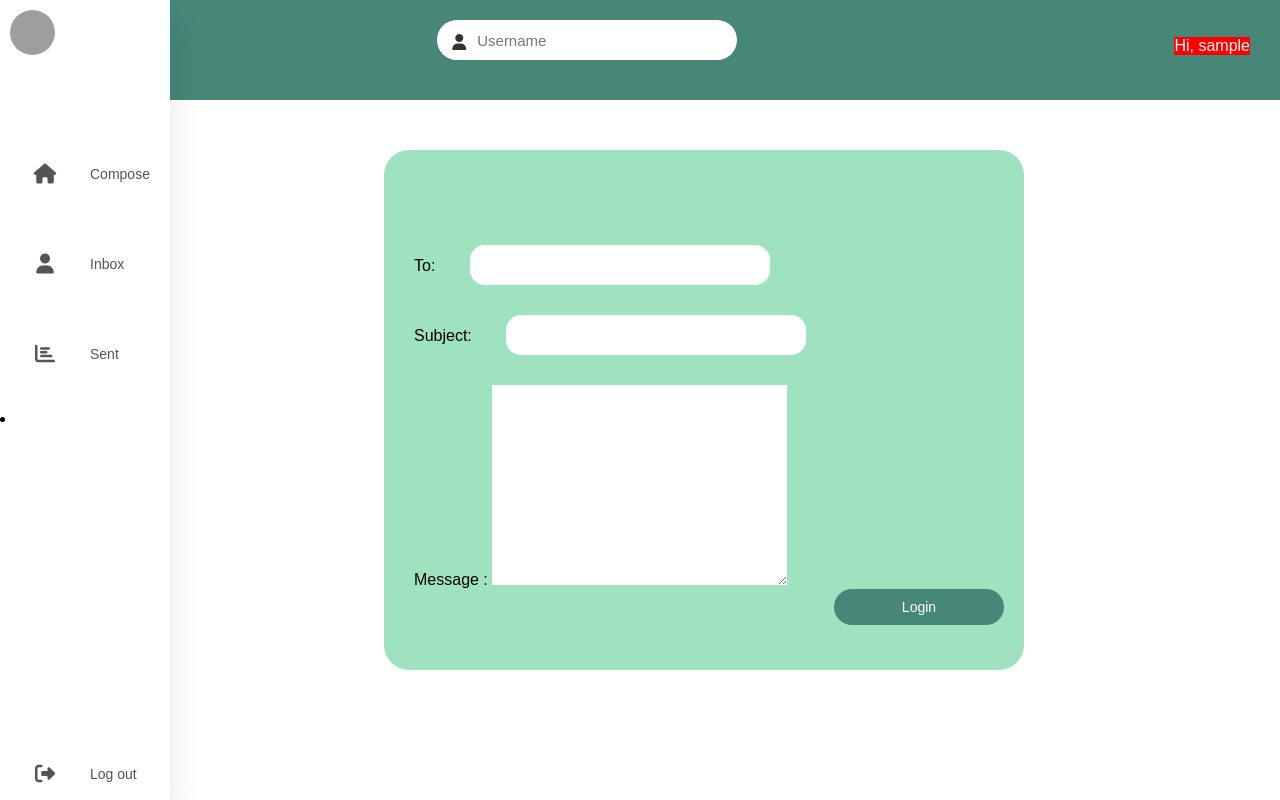
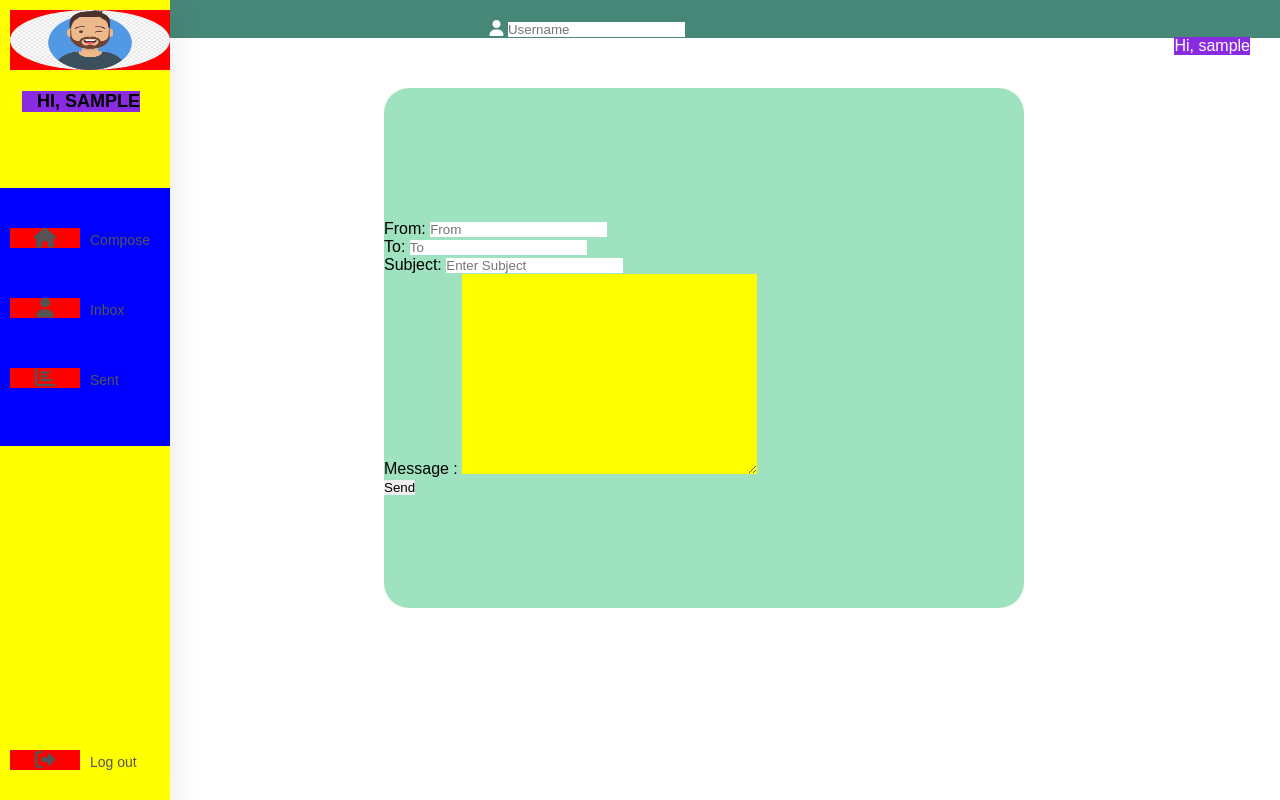
Before and after one commit to ryan541/Complaint-System, a PHP site: page /compose.php in a window 1280 px wide. Run offline with PHP 8.4, Linux system fonts and the light colour scheme; the visitor is signed in with stand-in values (Sample User, id 1); some libraries are stand-ins or nearby versions; grey boxes are pictures that could not be loaded.

```diff
--- a/compose.php
+++ b/compose.php
@@ -24,7 +24,7 @@ if(isset($_SESSION['error'])){
     <meta http-equiv="X-UA-Compatible" content="IE=edge">
     <meta name="viewport" content="width=device-width, initial-scale=1.0">
     <script src="https://kit.fontawesome.com/97ab0026dc.js" crossorigin="anonymous"></script>
-    <link rel="stylesheet" type="text/css" href="style.css">
+    <link rel="stylesheet" type="text/css" href="./styles/compose.css">
     <title><?php echo $_SESSION['username'] ?></title>
 </head>
 
@@ -32,32 +32,39 @@ if(isset($_SESSION['error'])){
     <ul>
         <li>
         <div class="logo">
-        <img src="/res/image1.png" alt="" >
-        <span class="nav-item one" ></span> </div></li>
+        <img src="./images/user.png" alt="img" >
+        <span class="users">  <p>Hi,
+        <?php echo $_SESSION['username'] ?>
+        </span>
+        </div>
+        </li>
 
         <div class="sideCos">
         <li>
             <a href="compose.html">
             <i class="fas fa-home"></i>
             <span class="nav-item">Compose</span>
-        </a></li>
+            </a>
+        </li>
         <li>
             <a href="inbox.html">
             <i class="fas fa-user"></i>
             <span class="nav-item">Inbox</span>
-        </a></li>
+            </a>
+        </li>
         <li>
             <a href="sent.html">
             <i class="fas fa-chart-bar"></i>
             <span class="nav-item">Sent</span>
         </a></li>
-     </ul>
+
         <li>
             <a href="login.php"  class="logout">
             <i class="fas fa-sign-out-alt"></i>
             <span class="nav-item">Log out</span>
         </a></li>
         </div>
+    </ul>
 </nav>
 <body>
 
@@ -76,16 +83,21 @@ if(isset($_SESSION['error'])){
 
 <!-- <div class="main"> -->
 <div class="composeForm">
-    <form class="form2">
+    <form action="password.php" method="POST">
+
+        <span>
+        From:
+        <input type="text" id="From" placeholder="From" name="From" required>
+        </span><br>
 
         <span>
         To:
-          <input type="text"  name="">
+        <input type="text" id="To" placeholder="To" name="To" required>
         </span><br>
 
         <span>
         Subject:
-          <input type="text" name="">
+        <input type="text" id="subject" placeholder="Enter Subject" name="subject" required>
         </span><br>
 
         <span>
@@ -93,8 +105,9 @@ if(isset($_SESSION['error'])){
         <textarea class="messageText" cols= "35" rows="5"></textarea>
         </span><br>
 
-          <button >
-            <a href="compose.html">Login</a> </button>
+          <div class="button">
+            <input type="submit" name = "login_details" value="Send">
+        </div>
     </form>
 
 </div>
--- a/login.php
+++ b/login.php
@@ -15,7 +15,7 @@ if(isset($_SESSION['error'])){
 
 <head>
   <title>Complaint System</title>
-  <link rel="stylesheet" type="text/css" href="login.css">
+  <link rel="stylesheet" type="text/css" href="./styles/style.css">
   <script src="https://kit.fontawesome.com/97ab0026dc.js" crossorigin="anonymous"></script>
 
 </head>
--- /dev/null
+++ b/styles/compose.css
@@ -0,0 +1,195 @@
+*{
+    margin: 0;
+    padding: 0;
+    outline:none;
+    border: none;
+    text-decoration: none;
+    box-sizing: border-box;
+    font-family: "poppins", sans-serif;
+  }
+
+  nav{
+    position: absolute;
+    top: 0;
+    bottom: 0;
+    left: 0;
+    height: 100%;
+    background: #fff;
+    width: 90px;
+    overflow: hidden;
+    transition: width 0.2s linear;
+    box-shadow: 0 20px 35px rgba(0,0,0,0.1);
+  }
+  .logo{
+    width:60x;
+    height:60px;
+    position: absolute;
+    background-color: red;
+    text-align: center;
+    display:inline-block;
+    transition: all 0.5s ease;
+    margin: 10px 0 0 10px;
+  }
+  .logo img{
+    width:100%;
+    height:100%;
+    border-radius: 50%;
+
+  }
+  .logo span{
+    font-weight: bold;
+    padding-left:15px;
+    font-size: 18px;
+    text-transform: uppercase;
+
+  }
+  a{
+    position:relative;
+    color:rgb(85,83, 83);
+    font-size: 14px;
+    display: table;
+    width:170px;
+    padding: 10px;
+  }
+  .fas{
+
+    background-color: red;
+    position: relative;
+    width: 70px;
+    height: 20px;
+    top: 30px;
+    font-size: 20px;
+    text-align: center;
+  }
+  .nav-item{
+    position: relative;
+    top: 30px;
+    margin-left: 10px;
+
+  }
+  .one{
+    margin-left: 20px;
+   white-space: nowrap;
+  }
+  a.hover{
+    background-color:gray;
+  }
+  nav:hover{
+    background-color: yellow;
+    width: 170px;
+    transition: all 0.5s ease;
+  }
+  .logout{
+    position: absolute;
+    bottom: 50px;
+  }
+  .sideCos{
+    background-color: blue;
+    margin-top: 100%;
+  }
+  .sideCos li{
+    padding-bottom:30px;
+  }
+    /* Active/current link */
+    .sidebar a.active {
+      background-color: black;
+      color: white;
+    }
+    /* Links on mouse-over */
+    .sidebar a:hover:not(.active) {
+      background-color: #555;
+      color: white;
+      border-radius: 25px;
+    }
+    /* Page content. The value of the margin-left property should match the value of the sidebar's width property */
+    div.content {
+      margin-left: 200px;
+      padding: 1px 16px;
+      height: 1000px;
+    }
+
+    /* On screens that are less than 700px wide, make the sidebar into a topbar */
+    @media screen and (max-width: 700px) {
+      .sidebar {
+        width: 100%;
+        height: auto;
+        position: relative;
+      }
+      .sidebar a {float: left;}
+      div.content {margin-left: 0;}
+    }
+    /* On screens that are less than 400px, display the bar vertically, instead of horizontally */
+    @media screen and (max-width: 400px) {
+      .sidebar a {
+        text-align: center;
+        float: none;
+      }
+    } */
+
+    /*Top nbav*/
+
+
+    body{
+      background: whitesmoke;
+      margin-right:0px ;
+      height: 80px;
+
+    }
+    .char{
+      text-align: center;
+
+
+      padding-top: 20px;
+      color: white;
+      background-color:#478778;
+
+    }
+    .searchbar{
+    text-align: center;
+  }
+
+  .users{
+    background-color:blueviolet;
+    float: right;
+    margin-right: 30px;
+    margin-top: 17px;
+    }
+
+    /*Iox form*/
+    .composeForm{
+      align-content: center;
+      width: 50%;
+      height: 520px;
+      background-color:#9FE2BF;
+      margin-left: 30%;
+      margin-top: 50px;
+      padding-top: 20px;
+      border-radius: 25px;
+    }
+    .form2{
+      margin-top: 30px;
+      margin-left: 30px;
+
+      }
+    .form2 input{
+        margin-bottom: 30px;
+        width: 300px;
+        height: 40px;
+        margin-left: 30px;
+        padding-left: 5px;
+        font-size: 15px;
+        border-radius: 15px;
+      }
+      .composeForm .messageText{
+        background-color:yellow;
+        height: 200px;
+      }
+      .form2 button{
+        border-radius: 25px;
+        float: right;
+        margin-right: 20px;
+        background-color: #478778;
+      }
+      .form2 button a{
+        color:white ;
+      }
--- a/login.css
+++ b/styles/login.css
@@ -8,8 +8,6 @@
     font-family: "poppins", sans-serif;
   }
 
-
-  /*Login*/
 .container {
    width: 380px;
    margin: auto;
```
Also changed, not shown: message.php (added, +19 -0 lines), images/user.png (added), styles/style.css (renamed from style.css). Lines whose indentation alone changed are shown as unchanged.
